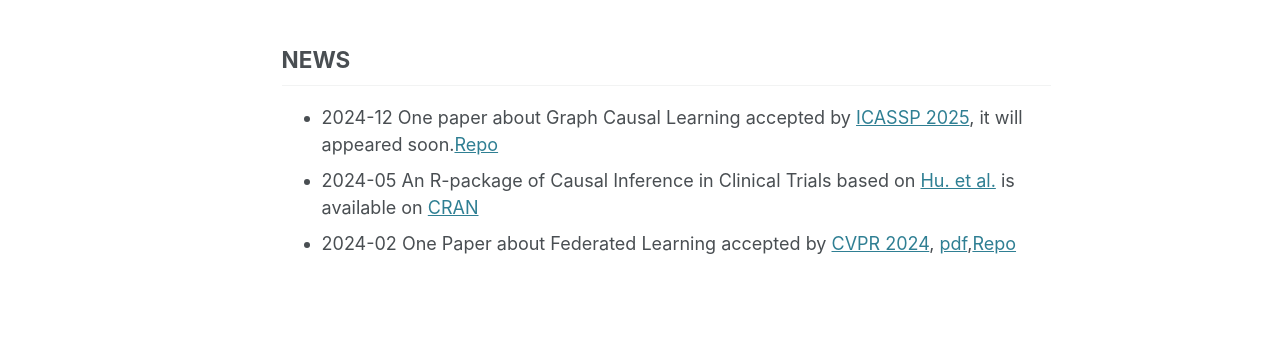
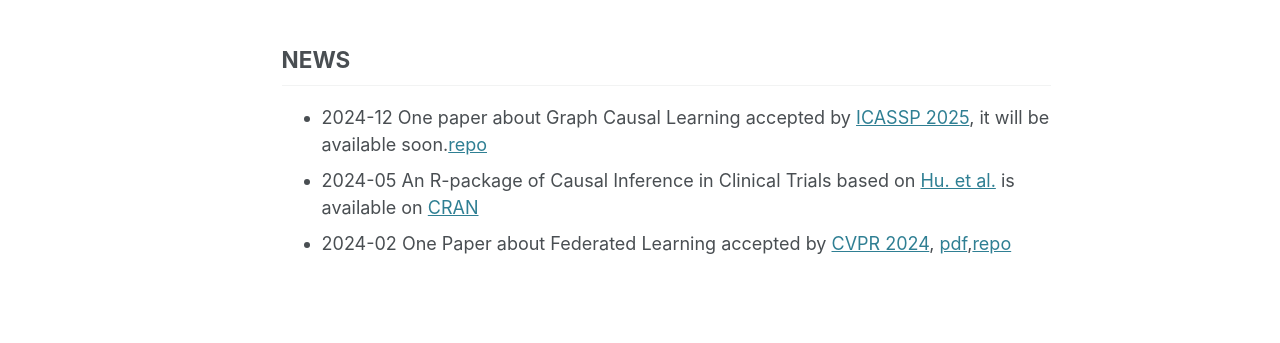
Before and after one commit to fengrui-z/fengrui-z.github.io, a Jekyll site: the page built from _pages/about.md, in a window 1280 px wide and 1107 px high. Shown: the part 451-794 px from the top of the window. Built offline with Jekyll 4.4.1, drawn with Linux system fonts in a browser that asks for light colours; some web fonts are replaced.

Commit message:
Update about.md

```diff
--- a/_pages/about.md
+++ b/_pages/about.md
@@ -17,6 +17,6 @@ I lived in Beijing for 18 years, then life have taken me to cities like Hefei, W
 
 ## NEWS
 
-- 2024-12 One paper about Graph Causal Learning accepted by [ICASSP 2025](https://2025.ieeeicassp.org/), it will appeared soon.[Repo](https://github.com/fengrui-z/ECAL)
+- 2024-12 One paper about Graph Causal Learning accepted by [ICASSP 2025](https://2025.ieeeicassp.org/), it will be available soon.[repo](https://github.com/fengrui-z/ECAL)
 - 2024-05 An R-package of Causal Inference in Clinical Trials based on [Hu. et al.](https://onlinelibrary.wiley.com/doi/10.1002/sim.9548) is available on [CRAN](https://cran.r-project.org/web/packages/riAFTBART/)
-- 2024-02 One Paper about Federated Learning accepted by [CVPR 2024](https://cvpr.thecvf.com/Conferences/2024), [pdf](https://ieeexplore.ieee.org/document/10656892/citations?tabFilter=papers#citations),[Repo](https://github.com/fengrui-z/FedBary)
+- 2024-02 One Paper about Federated Learning accepted by [CVPR 2024](https://cvpr.thecvf.com/Conferences/2024), [pdf](https://ieeexplore.ieee.org/document/10656892/citations?tabFilter=papers#citations),[repo](https://github.com/fengrui-z/FedBary)
```
